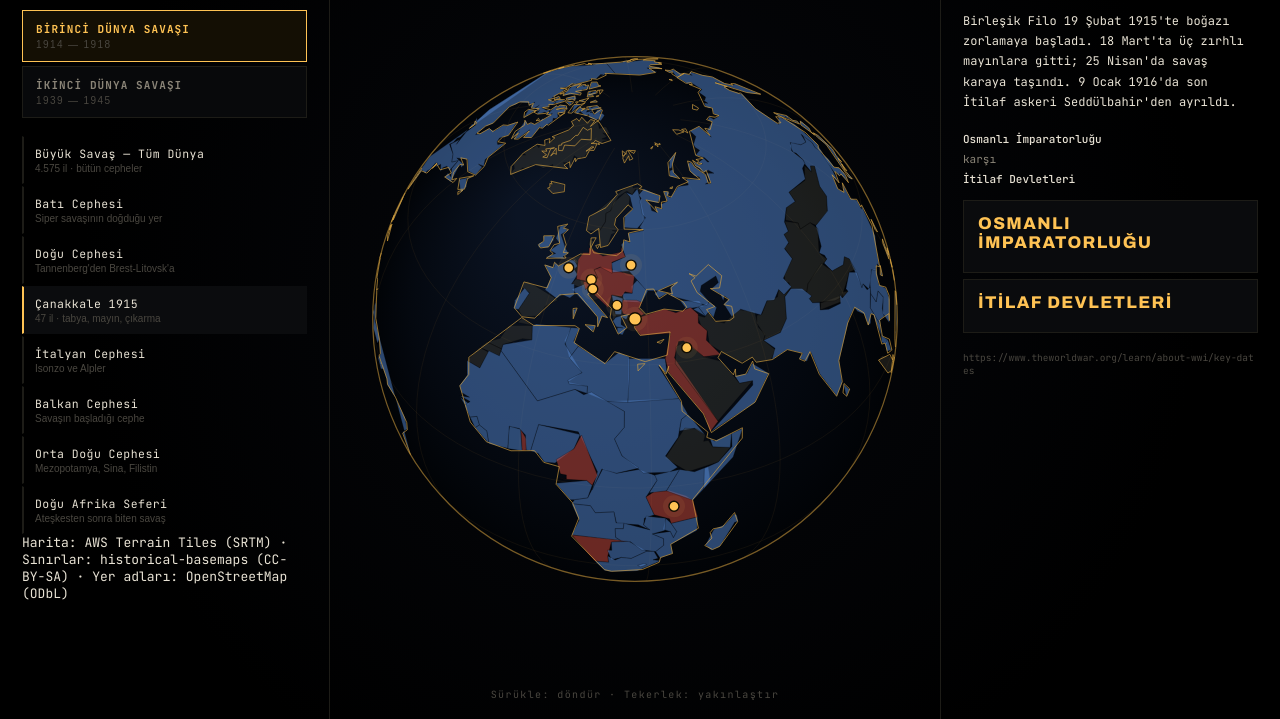
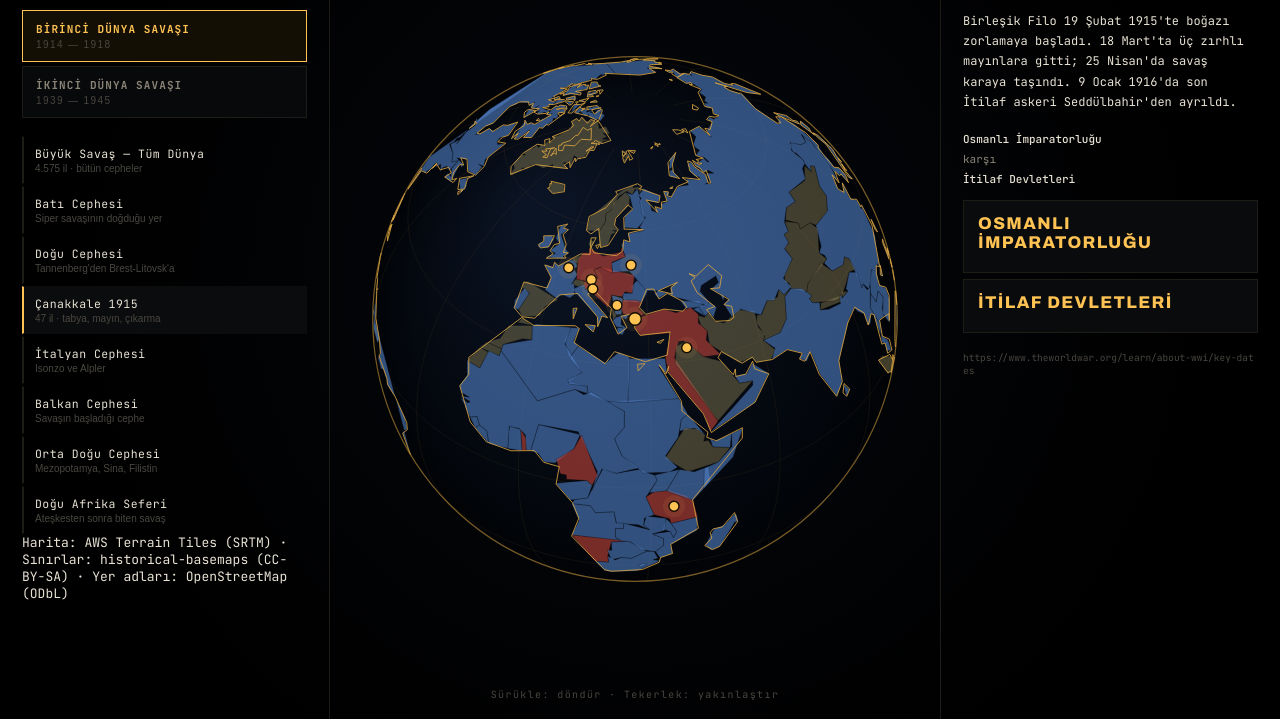
Before and after one commit to everyoneexe/canakkale-1915, a website built with Vite: page index.html in a window 1280 px wide. Shown: the part 81-800 px from the top of the page. Built offline with nearby package versions, Linux system fonts and the light colour scheme.

Commit message:
Kürede tarafsızları okunur yap
Koyu okyanus küresinin üstünde #55503f/0.3 neredeyse siyah kalıyor ve
tarafsız/savaşan ayrımı görünmüyordu.

```diff
--- a/src/ui/globe.ts
+++ b/src/ui/globe.ts
@@ -31,7 +31,9 @@
   itilaf: '#4f7fc4',
   eksen: '#c0453a',
   muttefik: '#4f7fc4',
-  tarafsiz: '#55503f',
+  // Koyu okyanus küresinin üstünde tarafsızlar neredeyse siyah kalıyordu;
+  // üç kategorinin ayırt edilmesi için belirgin haki.
+  tarafsiz: '#8c8257',
 };
 
 export interface GlobeCallbacks {
@@ -283,7 +285,7 @@
       g.closePath();
       if (filled) {
         g.fillStyle = colour;
-        g.globalAlpha = poly.side === 'tarafsiz' ? 0.3 : 0.55;
+        g.globalAlpha = poly.side === 'tarafsiz' ? 0.45 : 0.62;
         g.fill();
         g.globalAlpha = 1;
       }
@@ -295,8 +297,8 @@
 
   private drawCoast(): void {
     const g = this.ctx;
-    g.strokeStyle = 'rgba(217,164,65,0.72)';
-    g.lineWidth = 0.9;
+    g.strokeStyle = 'rgba(217,164,65,0.85)';
+    g.lineWidth = 1.0;
     for (const ring of DATA.coast) {
       g.beginPath();
       let started = false;
```
